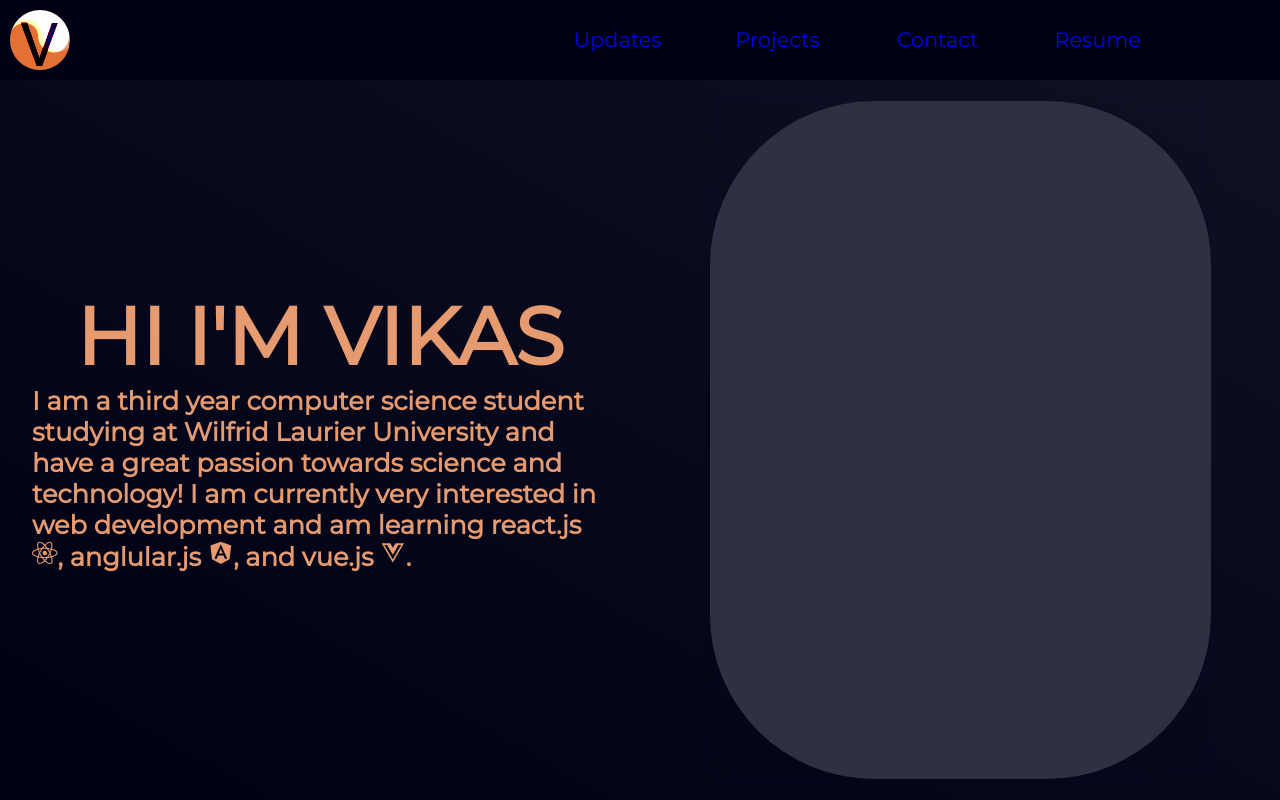
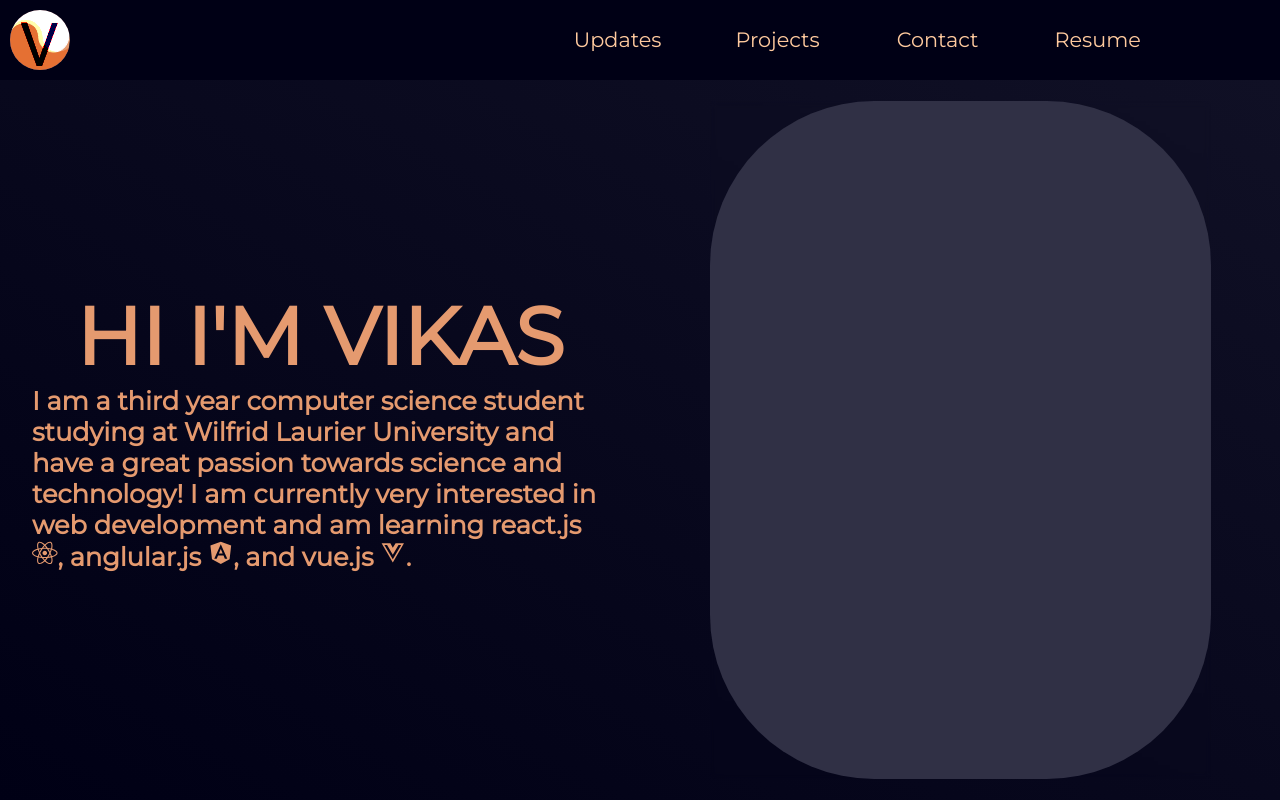
Before and after one commit to Tetro112/website-resume, a React (Create React App) app: page / in a window 1280 px wide. Shown: the top 800 px of the page. Built offline with nearby package versions, Linux system fonts and the light colour scheme; no server answers; some icons are missing.

Commit message:
cursor is now pointer upon hovering over navlinks

```diff
--- a/src/components/Navbar/NavElements.js
+++ b/src/components/Navbar/NavElements.js
@@ -47,6 +47,7 @@ export const NavLinks = styled.li`
     background: #202034;
     border-bottom: 3px solid #ffca9f;
     color: #e59a6f;
+    cursor: pointer;
   }
 `;
 
@@ -118,15 +119,10 @@ export const NavLinksMobileText = styled.p`
   margin-right: auto;
 `;
 
-export const NavLinksAnchor = styled.a`
-  text-decoration: none;
-  &:link {
-  }
-  &:visited {
-    text-decoration: none;
-    color: #ffca9f;
-  }
+export const NavLinksAnchor = styled.p`
+  color: #ffca9f;
   &:hover {
     color: #bf9777;
+    cursor: pointer;
   }
 `;
```
